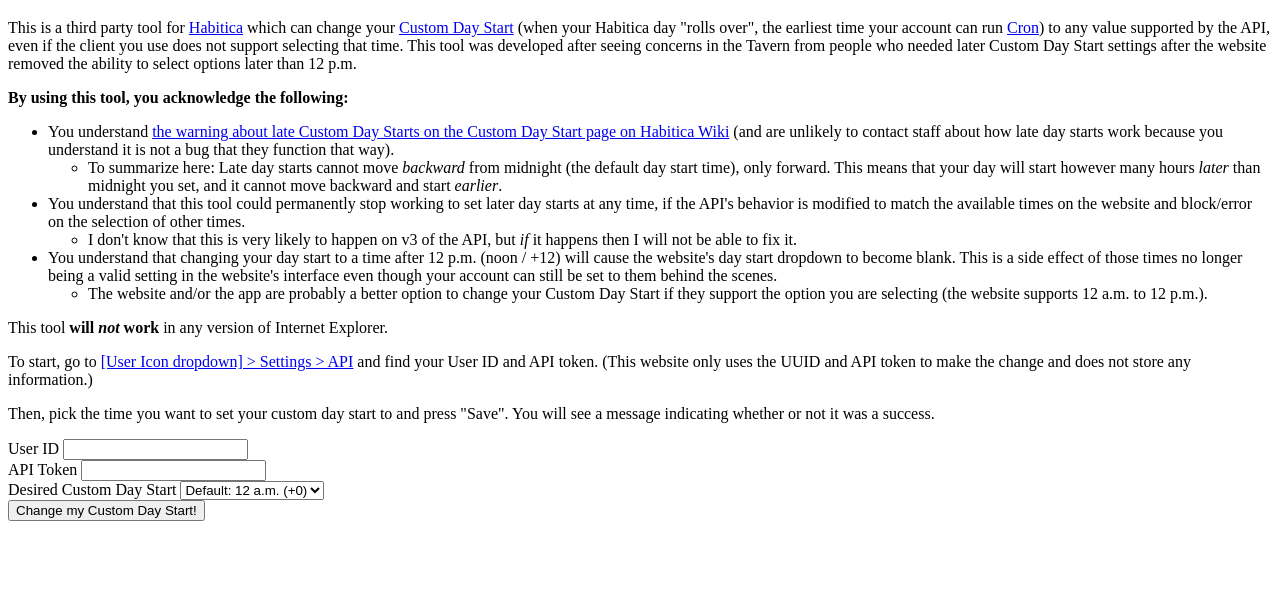
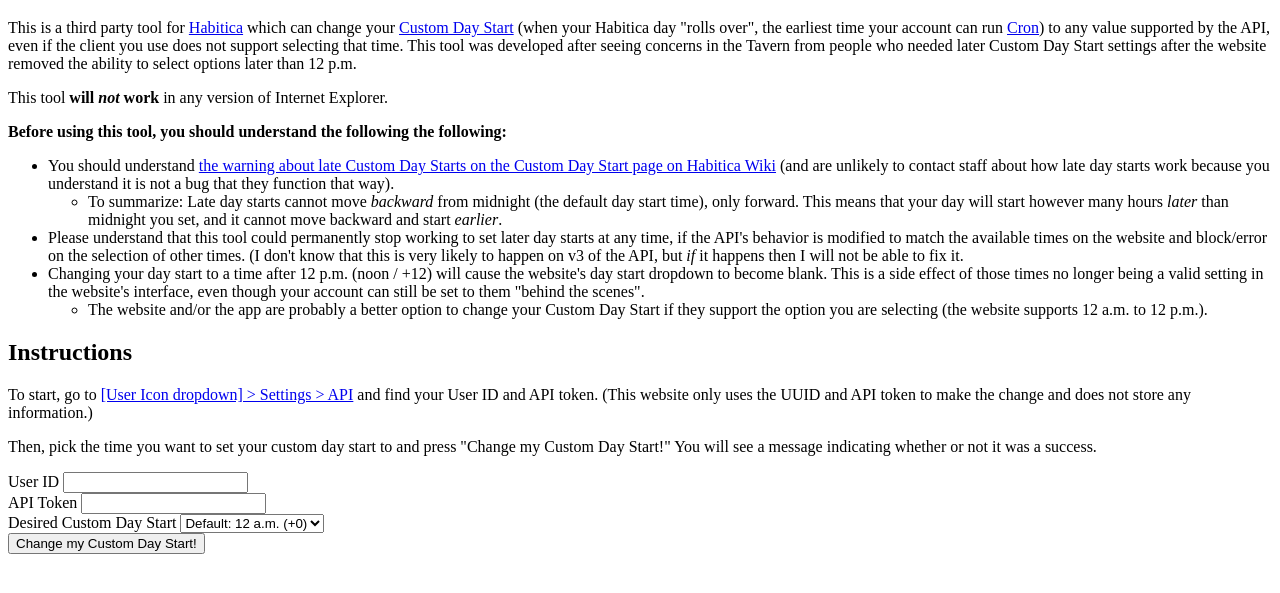
Before and after one commit to citrusella/Any-Day-Start-Setter, a plain HTML site: page index.html in a window 1280 px wide. Shown: the part 61-654 px from the top of the page. Drawn offline with Linux system fonts and the light colour scheme.

Commit message:
Soften preface, open links in new tab
Soften language in the understanding bullet list to sound less like the person is entering into a legal contract, add blank targets for opening in new tab (JS still partially bugged)

```diff
--- a/index.html
+++ b/index.html
@@ -1,35 +1,32 @@
 <!DOCTYPE html>
 <html>
-
 <head>
 <meta charset="utf-8">
 <title>Any Day Start Setter for Habitica</title>
 </head>
 <body>
 <h1>Any Day Start Setter for Habitica</h1>
-<p>This is a third party tool for <a href="https://habitica.com">Habitica</a> which can change your <a href="https://habitica.fandom.com/wiki/Custom_Day_Start">Custom Day Start</a> (when your Habitica day "rolls over", the earliest time your account can run <a href="https://habitica.fandom.com/wiki/Cron">Cron</a>) to any value supported by the API, even if the client you use does not support selecting that time.
+<p>This is a third party tool for <a href="https://habitica.com" target="_blank">Habitica</a> which can change your <a href="https://habitica.fandom.com/wiki/Custom_Day_Start" target="_blank">Custom Day Start</a> (when your Habitica day "rolls over", the earliest time your account can run <a href="https://habitica.fandom.com/wiki/Cron" target="_blank">Cron</a>) to any value supported by the API, even if the client you use does not support selecting that time.
 This tool was developed after seeing concerns in the Tavern from people who needed later Custom Day Start settings after the website removed the ability to select options later than 12 p.m.</p>
-<p><strong>By using this tool, you acknowledge the following:</strong></p>
+<p>This tool <strong>will <em>not</em> work</strong> in any version of Internet Explorer.</p>
+<p><strong>Before using this tool, you should understand the following the following:</strong></p>
 <ul>
-<li>You understand <a href="https://habitica.fandom.com/wiki/Custom_Day_Start#Examples_and_a_Warning_about_Late_Custom_Day_Start_Times">the warning about late Custom Day Starts on the Custom Day Start page on Habitica Wiki</a> (and are unlikely to contact staff about how late day starts work because you understand it is not a bug that they function that way).<ul>
-	<li>To summarize here: Late day starts cannot move <em>backward</em> from midnight (the default day start time), only forward. This means that your day will start however many hours <em>later</em> than midnight you set, and it cannot move backward and start <em>earlier</em>.</li>
+<li>You should understand <a href="https://habitica.fandom.com/wiki/Custom_Day_Start#Examples_and_a_Warning_about_Late_Custom_Day_Start_Times" target="_blank">the warning about late Custom Day Starts on the Custom Day Start page on Habitica Wiki</a> (and are unlikely to contact staff about how late day starts work because you understand it is not a bug that they function that way).<ul>
+	<li>To summarize: Late day starts cannot move <em>backward</em> from midnight (the default day start time), only forward. This means that your day will start however many hours <em>later</em> than midnight you set, and it cannot move backward and start <em>earlier</em>.</li>
 </ul>
 	</li>
-<li>You understand that this tool could permanently stop working to set later day starts at any time, if the API's behavior is modified to match the available times on the website and block/error on the selection of other times.<ul>
-	<li>I don't know that this is very likely to happen on v3 of the API, but
+<li>Please understand that this tool could permanently stop working to set later day starts at any time, if the API's behavior is modified to match the available times on the website and block/error on the selection of other times. (I don't know that this is very likely to happen on v3 of the API, but
 	<em>if</em> it happens then I will not be able to fix it.</li>
-</ul>
-	</li>
-<li>You understand that changing your day start to a time after 12 p.m. (noon / +12) will cause the website's day start dropdown to become blank. This is a side effect of those times no longer being a valid setting in the website's interface even though your account can still be set to them behind the scenes.<ul>
+<li>Changing your day start to a time after 12 p.m. (noon / +12) will cause the website's day start dropdown to become blank. This is a side effect of those times no longer being a valid setting in the website's interface, even though your account can still be set to them "behind the scenes".<ul>
 	<li>The website and/or the app are probably a better option to change your
 	Custom Day Start if they support the option you are selecting (the website
 	supports 12 a.m. to 12 p.m.).</li>
 </ul>
 	</li>
 </ul>
-<p>This tool <strong>will <em>not</em> work</strong> in any version of Internet Explorer.</p>
-<p>To start, go to <a href="https://habitica.com/user/settings/api">[User Icon dropdown] &gt; Settings &gt; API</a> and find your User ID and API token. (This website only uses the UUID and API token to make the change and does not store any information.)</p>
-<p>Then, pick the time you want to set your custom day start to and press "Save". You will see a message indicating whether or not it was a success.</p>
+<h2>Instructions</h2>
+<p>To start, go to <a href="https://habitica.com/user/settings/api" target="_blank">[User Icon dropdown] &gt; Settings &gt; API</a> and find your User ID and API token. (This website only uses the UUID and API token to make the change and does not store any information.)</p>
+<p>Then, pick the time you want to set your custom day start to and press "Change my Custom Day Start!" You will see a message indicating whether or not it was a success.</p>
 <form id="form" method="post">
 	<label for="uuid">User ID</label>
 	<input name="userId" id="uuid" type="text"><br />
@@ -74,6 +71,7 @@ form.addEventListener('submit', function(e){
 	var userId = document.getElementById('uuid').value;
 	var secretToken = document.getElementById('apiToken').value;
 	var dayStartSelection = document.getElementById('cds').value;
+	var response = document.getElementById("response");
 
 	fetch('https://habitica.com/api/v3/user/custom-day-start', {
   		method: 'POST',
@@ -91,7 +89,7 @@ form.addEventListener('submit', function(e){
   		return response.json()})
   	.then(function(data)
   		{console.log(data)
-  			response=document.getElementById("response")
+  			response = document.getElementById("response")
   			response.innerHTML = data.message
 	}).catch(error => console.error('Error:', error));
 });
```
